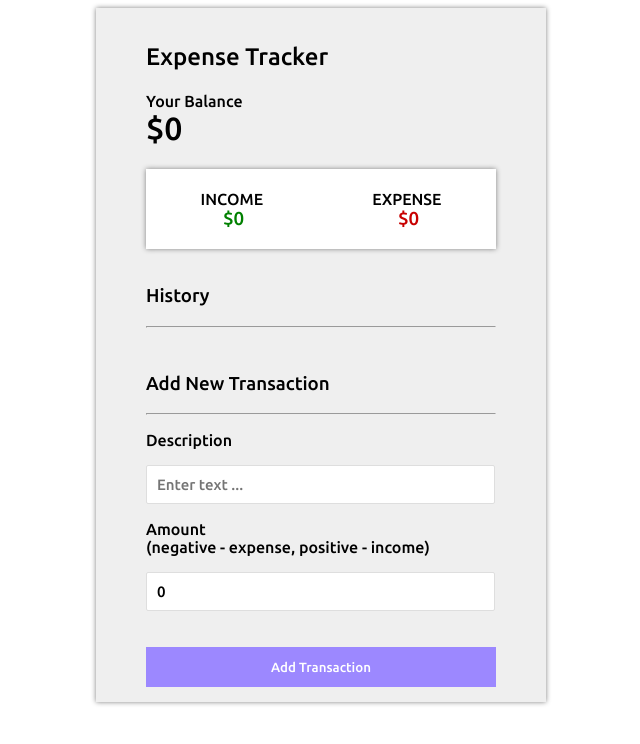
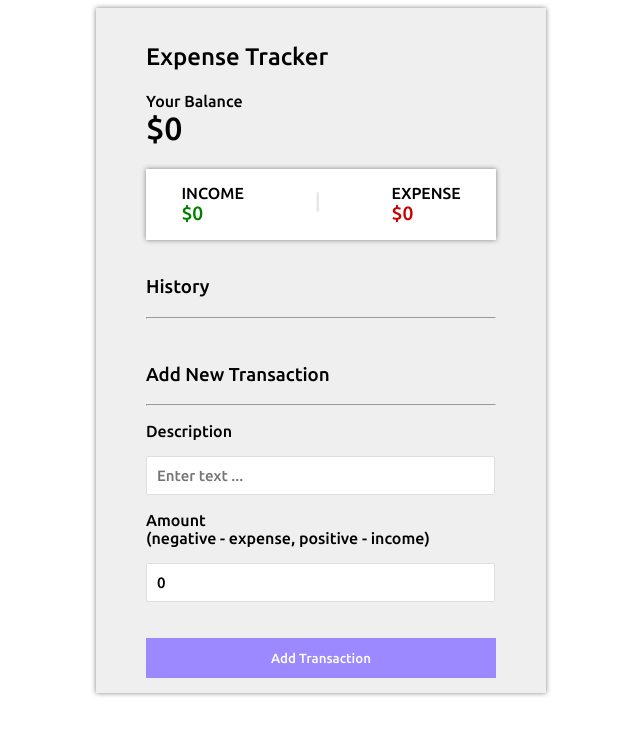
Before and after one commit to saifullahamin/expense-tracker-react, a React (Create React App) app: page / in a window 1280 px wide. Shown: the top 744 px of the page, without its empty margins (319-959 px from the left). Built offline with nearby package versions, Linux system fonts and the light colour scheme.

Commit message:
Enhanced the expense/income display

```diff
--- a/src/App.css
+++ b/src/App.css
@@ -11,28 +11,24 @@
   box-shadow: 0 0 5px grey;
   padding: 15px 50px;
 }
-.inc-exp-container {
+.inc-exp-main {
   display: flex;
   justify-content: space-around;
-}
-.pad-d {
-  margin-bottom: 0;
-  padding-bottom: 0;
-}
-.pad-u {
-  margin-top: 0;
-  padding-top: 0;
-}
-.inc-exp-main {
   background-color: white;
   box-shadow: 0 0 5px grey;
 }
 
 .income {
   color: green;
+  font-size: larger;
 }
 .expense {
   color: rgb(200, 0, 0);
+  font-size: larger;
+}
+.inc-exp{
+  margin-top: 15px;
+  margin-bottom: 15px;
 }
 .submit-button {
   width: 100%;
@@ -89,3 +85,13 @@ li.plus {
 li.minus {
   border-right: 5px solid #c0392b;
 }
+.bal-u{
+  margin-top: 0;
+}
+.bal-d{
+  margin-bottom: 0;
+}
+.line{
+  font-size: 20px;
+  opacity: 0.1;
+}
--- a/src/components/Balance.js
+++ b/src/components/Balance.js
@@ -23,18 +23,14 @@ export const Balance = () => {
   };
   return (
     <div>
-      <h4 className="pad-d">Your Balance</h4>
-      <h1 className="pad-u">${getIncome() + getExpense()}</h1>{" "}
+      <h4 className="bal-d">Your Balance</h4>
+      <h1 className="bal-u">${getIncome() + getExpense()}</h1>{" "}
       <div className="inc-exp-main">
-        <div className="inc-exp-container pad-d">
-          <h4 className="pad-d">INCOME</h4>
-          <h4 className="pad-d">EXPENSE</h4>
-        </div>
 
-        <div className="inc-exp-container pad-u">
-          <h3 className="pad-u income">${getIncome()}</h3>
-          <h3 className="pad-u expense">${Math.abs(getExpense())}</h3>
-        </div>
+          <h4 className="inc-exp">INCOME<br /><span className="income">${getIncome()}</span></h4>
+          <p className="line">|</p>
+          <h4 className="inc-exp">EXPENSE<br /><span className="expense">${getExpense()}</span></h4>
+
       </div>
     </div>
   );
```
